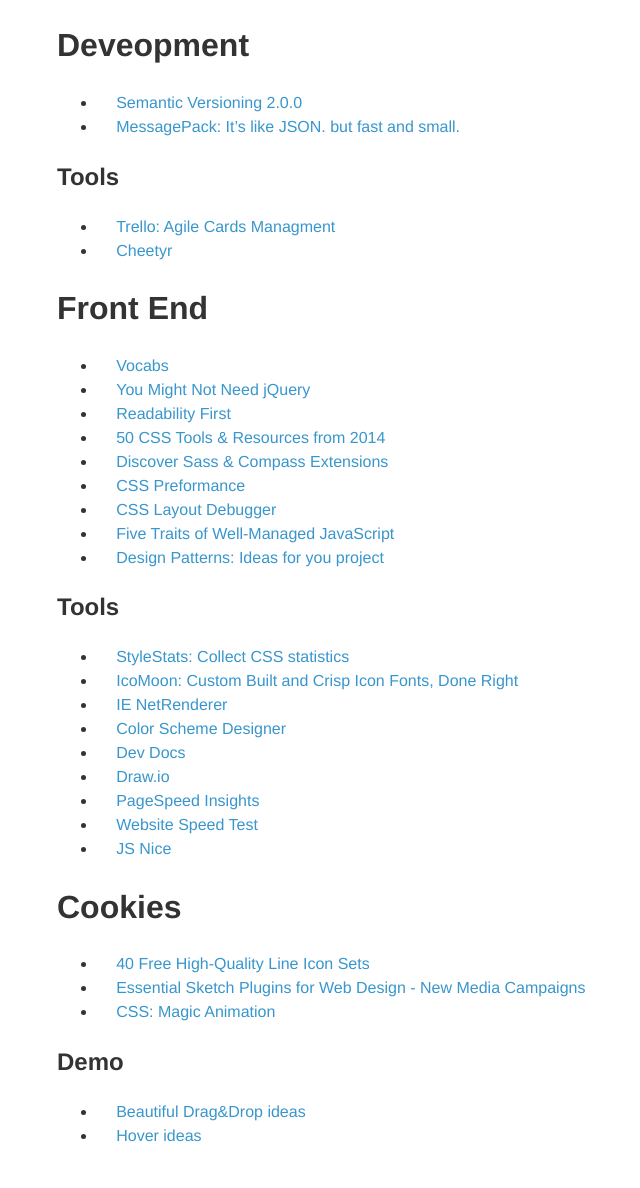
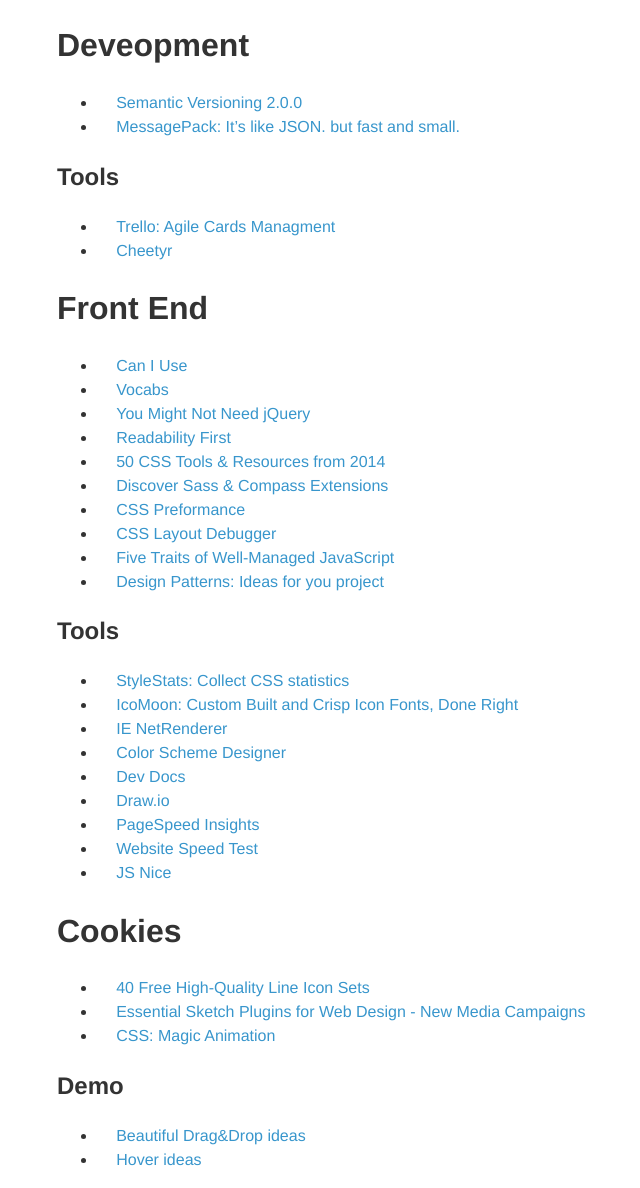
Before and after one commit to gordio/gordio.github.io, a Jekyll site: the page built from links.md, in a window 1280 px wide. Shown: the whole page, without its empty margins (98-738 px from the left). Built offline with Jekyll 4.4.1, drawn with Linux system fonts in a browser that asks for light colours; nearby versions of some CDN libraries; before the commit the page ends 1164 px from its top, so only the background shows below that.

Commit message:
fix: Forget most important service. Can I use

```diff
--- a/links.md
+++ b/links.md
@@ -16,6 +16,7 @@
 
 Front End
 =========
+- [Can I Use](http://caniuse.com)
 - [Vocabs](http://apps.workflower.fi/vocabs/)
 - [You Might Not Need jQuery](http://youmightnotneedjquery.com/)
 - [Readability First](http://webdesign.tutsplus.com/articles/a-readability-first-approach-to-media-queries-and-layout--cms-19419)
```
